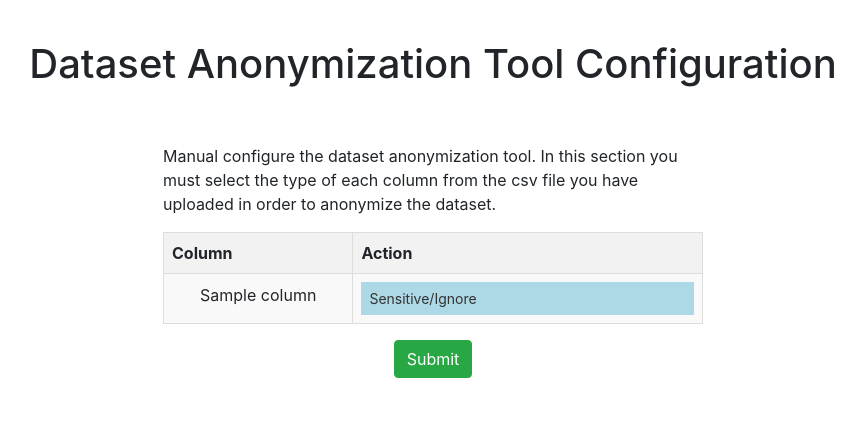
After one commit to angelderonda/anonymizationLab, a Flask app: template src/templates/upload.html in a window 1280 px wide. The commit adds this page. Shown: the top 427 px of the page, without its empty margins (207-1072 px from the left). Run offline with Flask 2, Linux system fonts and the light colour scheme; the template is opened without the code that fills it: most values are stand-ins (such as "Sample title", 1, 10 or a date in 2020); parts of the project's set-up code (start-up, migrations or seed data) failed here and were passed over; some libraries are stand-ins or nearby versions.

```diff
--- a/database/generateDatabase.py
+++ b/database/generateDatabase.py
@@ -67,5 +67,5 @@ class GenerateDatabase():
                                 salary, credit_card_security_code])
         return self.filename
 
-#db = GenerateDatabase(500, "prueba.csv")
-#db.generate_database()
+db = GenerateDatabase(500, "prueba.csv")
+db.generate_database()
--- a/src/app.py
+++ b/src/app.py
@@ -16,7 +16,7 @@ from pprint import pprint
 import argparse
 import random
 import matplotlib.pyplot as plt
-import numpy as np
+import math
 
 matplotlib.use('Agg')
 
@@ -27,12 +27,64 @@ app = Flask(__name__)
 def index():
     return render_template('index.html')
 
+@app.route('/upload', methods=['POST'])
+def upload():
+    if request.method == 'POST':
+        file = request.files['file']
+        file.save('static/'+file.filename)
+        df = pd.read_csv('static/'+file.filename)
+        return render_template('upload.html', column_names = df.columns.values, filename=file.filename)
+
+@app.route('/upload/result', methods=['POST'])
+def generate_upload():
+    if request.method == 'POST':
+        filename = request.form.get('filename')
+        df = pd.read_csv('static/'+filename)
+
+        list_of_steps = ''
+
+        types = dict()
+        for column in df.columns:
+            types[column] = request.form.get('column_'+column)
+
+        # Encrypt identifiers
+        encrypted_columns = []
+        for column in types:
+            if types[column] == 'id':
+                encrypted_columns.append(column)
+
+        anon, key = encrypt_column(df, encrypted_columns)
+        print("Key: ", key)
+        list_of_steps += "§ Encrypt identifiers "+str(encrypted_columns) + "\n"
+
+        # Generalize numeric data
+        generalized_columns = []
+        for column in types:
+            if types[column] == 'num_data_gen':
+                generalized_columns.append(column)
+
+        for column in generalized_columns:
+            interval_width = random.randint(math.floor((anon[column].max() - anon[column].min()) / 10), math.floor((anon[column].max() - anon[column].min()) / 5))
+            intervals = list(range( anon[column].min(),  anon[column].max() + interval_width, interval_width))
+            anon[column] = generalize_numeric_data(anon[column], intervals)
+            list_of_steps+="§ Generalize numeric data ("+column+") using intervals of width: "+str(interval_width)+"\n"
+
+        # Save anonymized data
+        anon.to_csv("static/"+filename+"_anonymized.csv", index=False)
+
+        # Save decrypted data
+        key, data = reverse_encryption(anon, encrypted_columns, key)
+        data.to_csv("static/"+filename+"_decrypted.csv", index=False)
+
+        return render_template('result.html', original_column_names=df.columns.values, original_row_data=list(df.values.tolist()),
+                           enc_column_names=anon.columns.values, enc_row_data=list(anon.values.tolist()), zip=zip, original_file=filename, enc_file=filename+"_anonymized.csv", steps=list_of_steps)
+
 
 @app.route('/generate')
 def generate():
 
     id = uuid4()
-    gen = GenerateDatabase(1000, 'static/'+str(id)+".csv")
+    gen = GenerateDatabase(2000, 'static/'+str(id)+".csv")
     filename = gen.generate_database()
     df = pd.read_csv(filename)
 
@@ -63,7 +115,7 @@ def generate():
         list_of_steps+="§ Perturb numeric data (salary) with epsilon "+str(round(epsilon,2))+"\n"
 
     # Perturb binary data (gender)
-    epsilon = random.uniform(0.01,0.02)
+    epsilon = random.uniform(0.01,0.1)
     anon['gender'] = perturb_binary_data(anon['gender'], epsilon)
     list_of_steps+="§ Perturb binary data (gender) with epsilon "+str(round(epsilon,2))+"\n"
 
@@ -172,10 +224,6 @@ def generate():
      # Calculate the percentage difference in male and female counts
     percentage_male_difference = abs(round(((male_count_anonymized - male_count_original) / male_count_original) * 100,2))
     percentage_female_difference = abs(round(((female_count_anonymized - female_count_original) / female_count_original) * 100,2))
-
-        # Print the percentage difference
-    print("Percentage difference in male counts: {:.2f}%".format(percentage_male_difference))
-    print("Percentage difference in female counts: {:.2f}%".format(percentage_female_difference))
 
     # Create a pie chart with both original and anonymized data counts
     fig, ax = plt.subplots()
--- a/src/static/css/main.css
+++ b/src/static/css/main.css
@@ -45,3 +45,42 @@ h1 {
 .table-title {
   color: #007bff;
 }
+
+/* Add some custom styles for the table */
+.data-table {
+  width: 100%;
+  border-collapse: collapse;
+  text-align: left;
+}
+
+.data-table th,
+.data-table td {
+  padding: 8px;
+  border: 1px solid #ddd;
+}
+
+.data-table th {
+  background-color: #f2f2f2;
+  font-weight: bold;
+}
+
+.data-table tbody tr:nth-child(odd) {
+  background-color: #f9f9f9;
+}
+
+.data-table select {
+  font-size: 14px;
+  padding: 6px 24px 6px 8px;
+  background-color: lightblue;
+  background-repeat: no-repeat;
+  background-position: right center;
+  background-size: 16px 16px;
+  appearance: none;
+  border: none;
+  color: #333;
+  width: 100%;
+}
+
+.data-table select:focus {
+  outline: none;
+}
--- /dev/null
+++ b/src/templates/upload.html
@@ -0,0 +1,56 @@
+{% extends 'base.html' %}
+
+{% block head %}
+<title>Dataset Anonymization Tool</title>
+{% endblock %}
+
+{% block body %}
+
+<div class="container">
+    <h1>Dataset Anonymization Tool Configuration</h1>
+    <div class="row justify-content-center">
+        <div class="col-md-6">
+            <p class="mt-5">
+                Manual configure the dataset anonymization tool. In this section you must select the type of each column
+                from the csv file you have uploaded in order to anonymize the dataset.
+            </p>
+            <form action="/upload/result" method="post">
+                <table class="data-table">
+                    <thead>
+                        <tr>
+                            <th>Column</th>
+                            <th>Action</th>
+                        </tr>
+                    </thead>
+                    <tbody>
+                        {% for column in column_names %}
+                        <tr>
+                            <td class="text-center">
+                                <label for="column_{{column}}">{{column}}</label>
+                            </td>
+                            <td>
+                                <select name="column_{{column}}" id="column_{{column}}">
+                                    <option value="sensitive_ignore">Sensitive/Ignore</option>
+                                    <option value="id">Identifier</option>
+                                    <option value="num_data_gen">Numeric data (generalization)</option>
+                                    <option value="num_data_perb">Numeric data (perturbation)</option>
+                                    <option value="country">Country (generalization)</option>
+                                    <option value="bin_data">Binary data (perturbation)</option>
+                                    <option value="masking">Other data (Masking)</option>
+                                </select>
+                            </td>
+                        </tr>
+                        {% endfor %}
+                    </tbody>
+                </table>
+                <input type="hidden" value="{{filename}}" name="filename">
+                <div style="text-align: center;">
+                    <input type="submit" value="Submit" class="btn btn-primary mt-3">
+                </div>
+
+            </form>
+        </div>
+    </div>
+
+</div>
+{% endblock %}
```
Also changed, not shown: src/anonymization/anonymization.py (+9 -1 lines), src/templates/index.html (+12 -5 lines), src/templates/result.html (+14 -7 lines).
